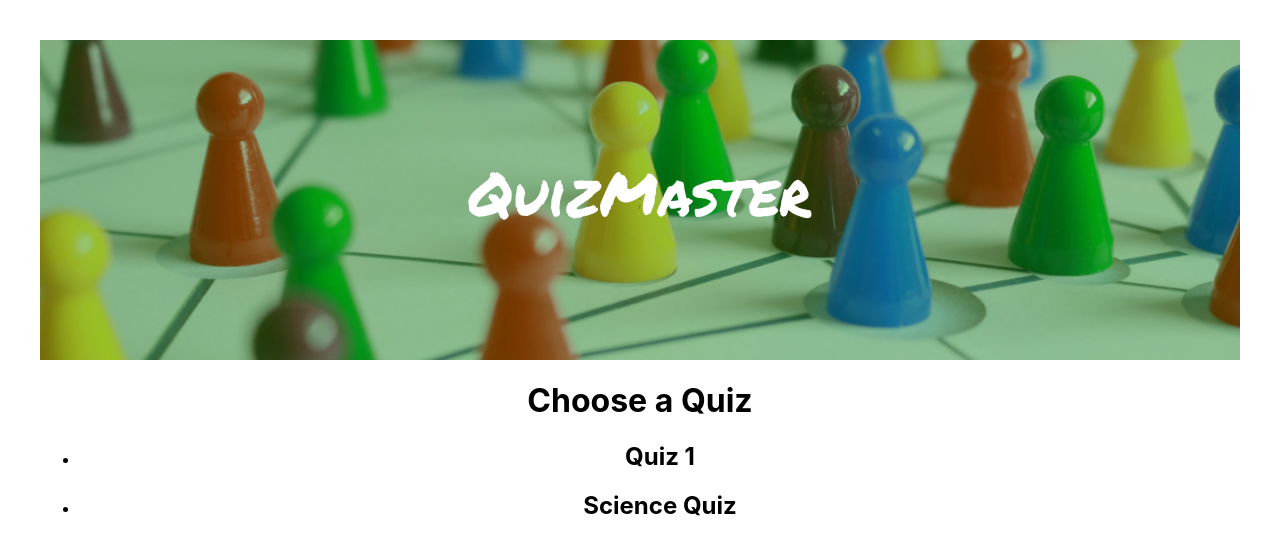
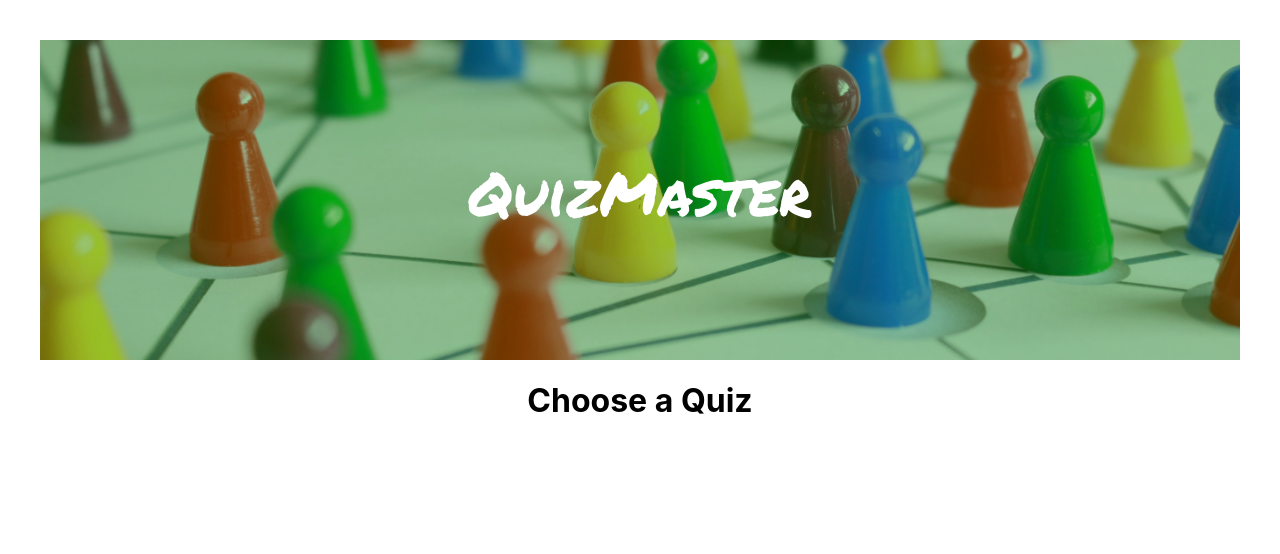
Before and after one commit to Paulajungaker/quiz-app, a React (Vite) app in the folder quiz-app/: page / in a window 1280 px wide. Shown: the top 554 px of the page. Built offline with nearby package versions, Linux system fonts and the light colour scheme.

Commit message:
Creating the QuizCard component

```diff
--- a/quiz-app/src/components/QuizCard.jsx
+++ b/quiz-app/src/components/QuizCard.jsx
@@ -0,0 +1,16 @@
+import PropTypes from "prop-types";
+
+const QuizCard = ({ quiz, onClick }) => {
+  return (
+    <div className="quizCardContainer" onClick={onClick}>
+      <h2>{quiz.title}</h2>
+    </div>
+  );
+};
+
+QuizCard.propTypes = {
+  quiz: PropTypes.object.isRequired,
+  onClick: PropTypes.func.isRequired,
+};
+
+export default QuizCard;
--- a/quiz-app/src/components/QuizList.jsx
+++ b/quiz-app/src/components/QuizList.jsx
@@ -1,4 +1,5 @@
 import { useState } from "react";
+import QuizCard from "./QuizCard";
 import Quiz from "./Quiz";
 import quizData from "../quizData.json";
 
@@ -8,13 +9,15 @@ const Quizlist = () => {
   return (
     <div>
       <h1>Choose a Quiz</h1>
-      <ul>
-        {quizData.map((quiz, index) => (
-          <li key={index} onClick={() => setSelectedQuizIndex(index)}>
-            <h2>{quiz.title}</h2>
-          </li>
-        ))}
-      </ul>
+      <div className="quizCards">
+        {quizData.map((quiz, index) => {
+          <QuizCard
+            key={index}
+            quiz={quiz}
+            onClick={() => setSelectedQuizIndex(index)}
+          />;
+        })}
+      </div>
       {selectedQuizIndex !== null && (
         <Quiz quiz={quizData[selectedQuizIndex]} />
       )}
```
